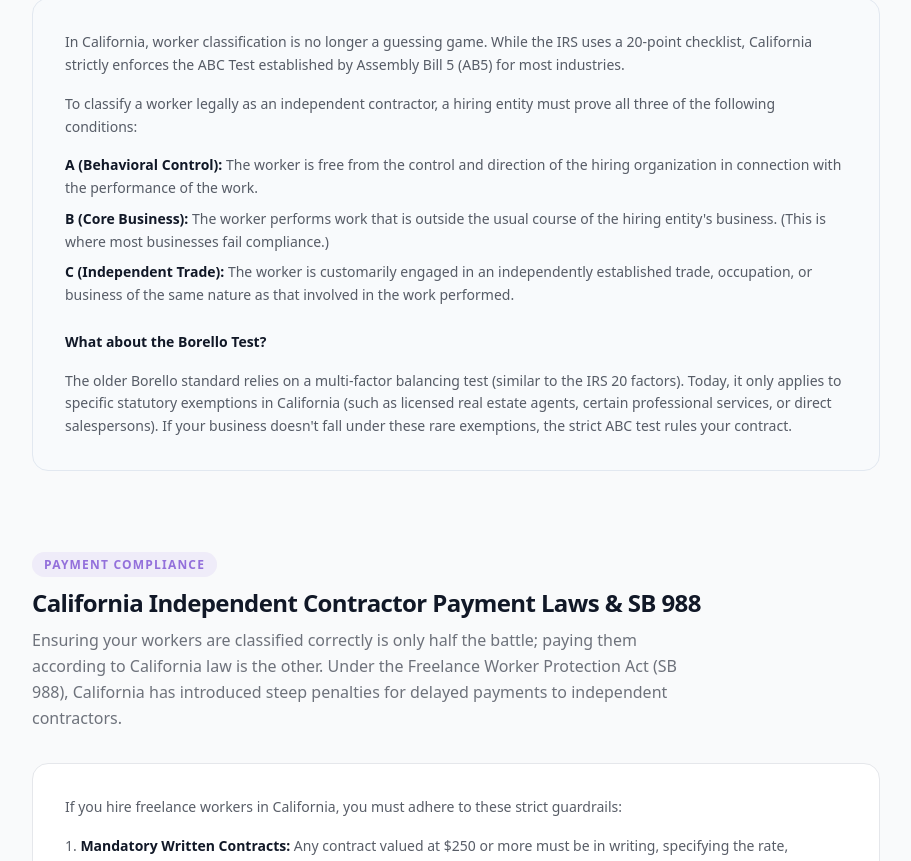
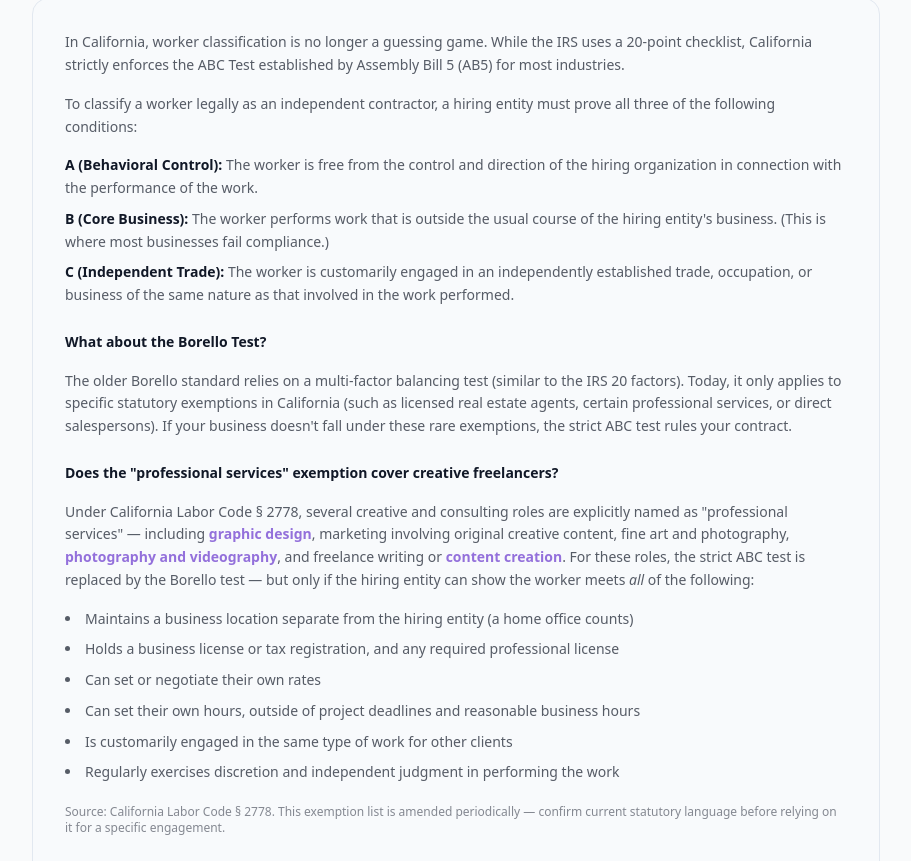
Before and after one commit to lynette367/legal_site, a Next.js app: page /tools/ca-contractor-laws in a window 1280 px wide. Shown: the part 1939-2800 px from the top of the page, without its empty margins (184-1095 px from the left). Built offline with nearby package versions, Linux system fonts and the light colour scheme; no server answers.

Commit message:
feat: update seopage.ts

```diff
--- a/app/tools/ca-contractor-laws/page.tsx
+++ b/app/tools/ca-contractor-laws/page.tsx
@@ -243,6 +243,45 @@ export default function IndependentContractorLawPage() {
             salespersons). If your business doesn&apos;t fall under these rare exemptions, the
             strict ABC test rules your contract.
           </p>
+          <p className="font-bold text-text-primary pt-2">
+            Does the &quot;professional services&quot; exemption cover creative freelancers?
+          </p>
+          <p>
+            Under California Labor Code § 2778, several creative and consulting roles are
+            explicitly named as &quot;professional services&quot; — including{' '}
+            <Link href="/guides/graphic-designers" className="text-primary-lavender hover:underline font-semibold">
+              graphic design
+            </Link>
+            , marketing involving original creative content, fine art and photography,{' '}
+            <Link href="/guides/photographers" className="text-primary-lavender hover:underline font-semibold">
+              photography and videography
+            </Link>
+            , and freelance writing or{' '}
+            <Link href="/guides/copywriters" className="text-primary-lavender hover:underline font-semibold">
+              content creation
+            </Link>
+            . For these roles, the strict ABC test is replaced by the Borello test — but only if
+            the hiring entity can show the worker meets <em>all</em> of the following:
+          </p>
+          <ul className="space-y-2 list-disc list-inside">
+            <li>Maintains a business location separate from the hiring entity (a home office counts)</li>
+            <li>Holds a business license or tax registration, and any required professional license</li>
+            <li>Can set or negotiate their own rates</li>
+            <li>Can set their own hours, outside of project deadlines and reasonable business hours</li>
+            <li>Is customarily engaged in the same type of work for other clients</li>
+            <li>Regularly exercises discretion and independent judgment in performing the work</li>
+          </ul>
+          <p className="text-xs text-text-primary/50 pt-1">
+            Source: California Labor Code § 2778. This exemption list is amended periodically —
+            confirm current statutory language before relying on it for a specific engagement.
+          </p>
+          <p className="pt-2">
+            <strong className="text-text-primary">Important scope note:</strong> qualifying for the
+            Borello test only changes how a worker is <em>classified</em> — it has no bearing on
+            your payment obligations. Even a Borello-exempt professional service provider is still
+            entitled to full SB 988 protections: a written contract for $250+ engagements, a
+            30-day payment deadline, and double damages for late payment. See below.
+          </p>
         </div>
       </section>
 
--- a/data/seoPages.ts
+++ b/data/seoPages.ts
@@ -151,6 +151,10 @@ const pipe2Seeds: SeoPage[] = [
         painPipeType: "industry",
         heroSubtitle: "If your client published your copy but delayed your invoice, their commercial license is suspended under SB 988. Make it stick with a proper contract.",
         primaryCta: "Generate Copywriter Agreement",
+        faqItems: [
+            { q: "What should a copywriter agreement include in California?", a: "A California copywriter agreement should specify the scope of deliverables, total compensation, payment deadline (30 days maximum under SB 988), and a usage license clause stating when the client's right to publish the copy takes effect. Any agreement worth $250 or more must be in writing." },
+            { q: "Are terms and conditions the same as a copywriter contract?", a: "Not quite. A terms and conditions document is a one-way policy you present to clients; a copywriter agreement is a mutually signed contract. For SB 988 compliance, you need the latter — a written, agreed-upon contract with both parties' signatures, not just posted terms." },
+        ],
     },
     {
         slug: "la-video-editor-freelance-contract-template",
```
